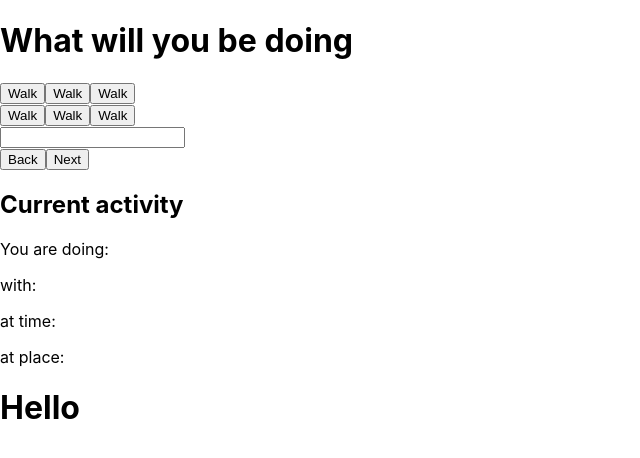
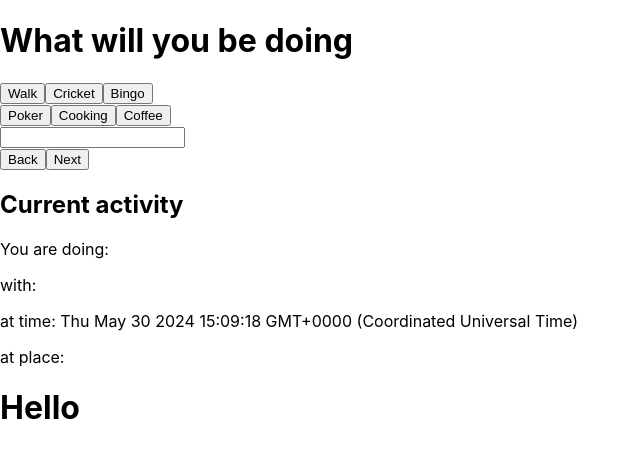
Before and after one commit to starswap/DRP24, a React (Create React App) app in the folder frontend/: page / in a window 1280 px wide. Shown: the top 458 px of the page, without its empty margins (0-640 px from the left). Built offline with nearby package versions, Linux system fonts and the light colour scheme.

Commit message:
feat(frontend): :sparkles: Integrate CalendarEvent type

```diff
--- a/frontend/src/CreateEvent.tsx
+++ b/frontend/src/CreateEvent.tsx
@@ -1,5 +1,6 @@
 import React, { useState } from 'react';
 import { ButtonComponent, ValueButton } from './ButtonComponent';
+import { CalendarEvent } from '../types/CalendarEvent';
 
 function GeneralCreateEvent() {
   const PAGE_ACTIVITY_DESC = [
@@ -9,22 +10,24 @@ function GeneralCreateEvent() {
     'at place: '
   ];
   const [pageNum, setPageNum] = useState(0);
-  const [textBoxValue, setTextBoxValue] = useState('');
-  const [currentActivity, setCurrentActivity] = useState<Array<string>>([]);
+  const [currentEvent, setCurrentEvent] = useState<CalendarEvent>({
+    activity: '',
+    participants: [],
+    time: new Date(Date.now()),
+    location: ''
+  });
+  const eventAndEventSetter = {
+    calevent: currentEvent,
+    activitySetter: setCurrentEvent
+  };
   const PAGES = [
-    () =>
-      What({
-        arr: currentActivity,
-        ind: 0,
-        activitySetter: setCurrentActivity
-      }),
-    Who,
-    When,
-    Where
+    () => What(eventAndEventSetter),
+    () => Who(eventAndEventSetter),
+    () => When(eventAndEventSetter),
+    () => Where(eventAndEventSetter)
   ];
 
   function handleNext() {
-    setTextBoxValue('');
     if (pageNum === PAGES.length - 1) {
       // Exit or something
       console.log('Finished activity');
@@ -34,7 +37,6 @@ function GeneralCreateEvent() {
   }
 
   function handleBack() {
-    setTextBoxValue('');
     if (pageNum === 0) {
       console.log('Leaving activity page 0');
       // Exit or something
@@ -42,22 +44,21 @@ function GeneralCreateEvent() {
       setPageNum(pageNum - 1);
     }
   }
-  const isLastPage = pageNum === PAGES.length;
+
+  function convertEvent(e: CalendarEvent) {
+    const r: Array<JSX.Element> = [];
+    const fieldArr = [e.activity, e.participants, e.time, e.location];
+    for (let i = 0; i < fieldArr.length; i++) {
+      console.log(PAGE_ACTIVITY_DESC[i] + fieldArr[i] + '\n');
+      r.push(<p key={i}>{PAGE_ACTIVITY_DESC[i] + fieldArr[i]}</p>);
+    }
+    return r;
+  }
+
+  const isLastPage = pageNum === PAGES.length - 1;
   return (
     <>
       <div>{PAGES[pageNum]()}</div>
-      <div>
-        <input
-          type="text"
-          value={textBoxValue}
-          onChange={(event) => {
-            setTextBoxValue(event.target.value);
-            const new_arr = [...currentActivity];
-            new_arr[pageNum] = event.target.value;
-            setCurrentActivity(new_arr);
-          }}
-        />
-      </div>
       <div>
         <ButtonComponent onClick={handleBack} label={'Back'} />
         <ButtonComponent
@@ -66,30 +67,22 @@ function GeneralCreateEvent() {
         />
       </div>
       <h2> Current activity</h2>
-      {PAGE_ACTIVITY_DESC.map((a, i) => (
-        <p key={i}>
-          {a + (i < currentActivity.length ? currentActivity[i] : '')}
-        </p>
-      ))}
+      {convertEvent(currentEvent)}
       <div />
     </>
   );
 }
 
 function What({
-  arr,
-  ind,
+  calevent,
   activitySetter
 }: {
-  arr: Array<string>;
-  ind: number;
-  activitySetter: (arr: Array<string>) => void;
+  calevent: CalendarEvent;
+  activitySetter: (a: CalendarEvent) => void;
 }) {
   const handleClick = (event: any) => {
-    console.log('HERE!');
-    const new_arr = [...arr];
-    new_arr[ind] = event.target.value;
-    activitySetter(new_arr);
+    const new_acc = { ...calevent, activity: event.target.value };
+    activitySetter(new_acc);
   };
   return (
     <>
@@ -98,27 +91,142 @@ function What({
         <div className="flex flex-row flex-wrap w-full">
           <div className="flex flex-col basis-full flex-1">
             <ValueButton onClick={handleClick} label={'Walk'} value="Walk" />
-            <ValueButton onClick={handleClick} label={'Walk'} value="walk" />
-            <ValueButton onClick={handleClick} label={'Walk'} value="walk" />
+            <ValueButton
+              onClick={handleClick}
+              label={'Cricket'}
+              value="Cricket"
+            />
+            <ValueButton onClick={handleClick} label={'Bingo'} value="Bingo" />
           </div>
           <div className="flex flex-col basis-full flex-1">
-            <ValueButton onClick={handleClick} label={'Walk'} value="walk" />
-            <ValueButton onClick={handleClick} label={'Walk'} value="walk" />
-            <ValueButton onClick={handleClick} label={'Walk'} value="walk" />
+            <ValueButton onClick={handleClick} label={'Poker'} value="Poker" />
+            <ValueButton
+              onClick={handleClick}
+              label={'Cooking'}
+              value="Cooking"
+            />
+            <ValueButton
+              onClick={handleClick}
+              label={'Coffee'}
+              value="Coffee"
+            />
           </div>
         </div>
+      </div>
+      <div>
+        <input type="text" value={calevent.activity} onChange={handleClick} />
       </div>
     </>
   );
 }
-function Who() {
-  return <h2>Who would you like to do it with?</h2>;
+function Where({
+  calevent,
+  activitySetter
+}: {
+  calevent: CalendarEvent;
+  activitySetter: (a: CalendarEvent) => void;
+}) {
+  const handleClick = (event: any) => {
+    const new_acc = { ...calevent, location: event.target.value };
+    activitySetter(new_acc);
+  };
+  return (
+    <>
+      <h1>Where will you be doing it?</h1>
+      <div className="flex-auto">
+        <div className="flex flex-row flex-wrap w-full">
+          <div className="flex flex-col basis-full flex-1">
+            <ValueButton onClick={handleClick} label={'Park'} value="Park" />
+            <ValueButton
+              onClick={handleClick}
+              label={'Common Room'}
+              value="Common Room"
+            />
+          </div>
+        </div>
+      </div>
+      <div>
+        <input type="text" value={calevent.location} onChange={handleClick} />
+      </div>
+    </>
+  );
 }
-function Where() {
-  return <h2>Where would you like to do it?</h2>;
+function Who({
+  calevent,
+  activitySetter
+}: {
+  calevent: CalendarEvent;
+  activitySetter: (a: CalendarEvent) => void;
+}) {
+  const handleClick = (event: any) => {
+    const new_acc = { ...calevent, participants: [event.target.value] };
+    activitySetter(new_acc);
+  };
+  return (
+    <>
+      <h1>Who will you be doing it with</h1>
+      <div className="flex-auto">
+        <div className="flex flex-row flex-wrap w-full">
+          <div className="flex flex-col basis-full flex-1">
+            <ValueButton onClick={handleClick} label={'Alice'} value="Alice" />
+            <ValueButton onClick={handleClick} label={'Bob'} value="Bob" />
+          </div>
+        </div>
+      </div>
+      <div>
+        <input
+          type="text"
+          value={calevent.participants.join(' ')}
+          onChange={handleClick}
+        />
+      </div>
+    </>
+  );
 }
-function When() {
-  return <h2>When would you like to do it?</h2>;
+function When({
+  calevent,
+  activitySetter
+}: {
+  calevent: CalendarEvent;
+  activitySetter: (a: CalendarEvent) => void;
+}) {
+  const handleClick = (event: any) => {
+    console.log(event.target.value);
+    const new_acc = {
+      ...calevent,
+      time: new Date(event.target.value)
+    };
+    activitySetter(new_acc);
+  };
+  return (
+    <>
+      <h1>When will you be doing it?</h1>
+      <div className="flex-auto">
+        <div className="flex flex-row flex-wrap w-full">
+          <div className="flex flex-col basis-full flex-1">
+            <ValueButton
+              onClick={handleClick}
+              label={'Tomorrow 2pm'}
+              value={new Date(2024, 4, 31, 2).toString()}
+            />
+            <ValueButton
+              onClick={handleClick}
+              label={'Tomorrow 8pm'}
+              value={new Date(2024, 4, 31, 8).toString()}
+            />
+          </div>
+        </div>
+      </div>
+      <div>
+        <input
+          type="text"
+          className="w-60"
+          value={calevent.time.toString()}
+          onChange={handleClick}
+        />
+      </div>
+    </>
+  );
 }
 
 export default GeneralCreateEvent;
--- /dev/null
+++ b/frontend/types/CalendarEvent.ts
@@ -0,0 +1,7 @@
+import { Person } from './Person';
+export type CalendarEvent = {
+  activity: string;
+  participants: Person[];
+  time: Date;
+  location: string;
+};
--- /dev/null
+++ b/frontend/types/Person.ts
@@ -0,0 +1,3 @@
+export type Person = {
+  name: string;
+};
```
